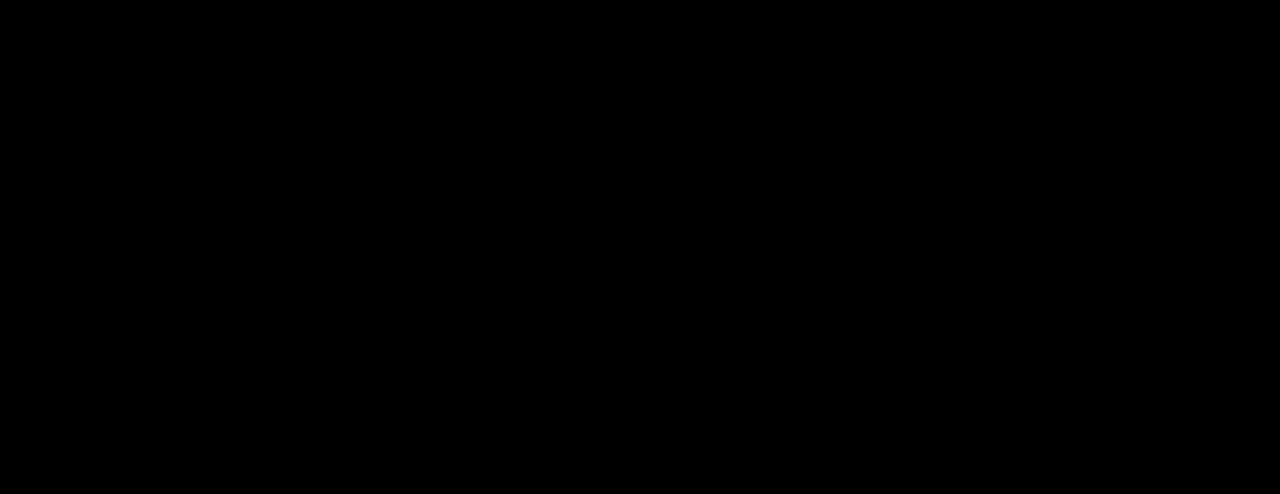
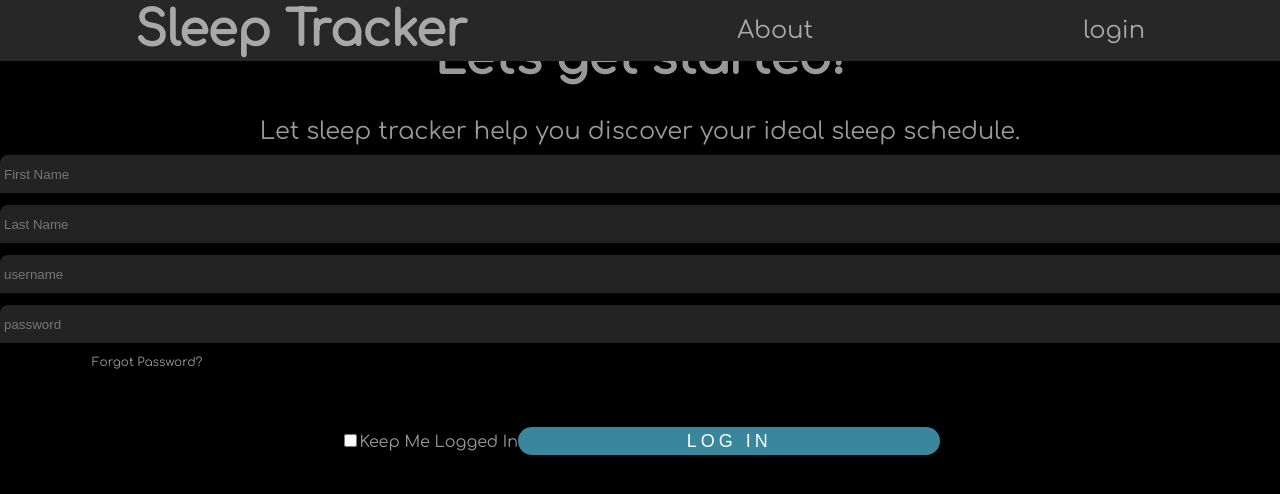
Before and after one commit to SleepTracker5/fe, a React (Create React App) app in the folder sleep-tracker/: page /signup in a window 1280 px wide. Shown: the top 494 px of the page. Built offline with nearby package versions, Linux system fonts and the light colour scheme.

Commit message:
submit form and page made

```diff
--- a/sleep-tracker/src/App.js
+++ b/sleep-tracker/src/App.js
@@ -7,6 +7,7 @@
 import Dashboard from "./view/dashboard/Dashboard";
 import NavBar from "./components/navbar/NavBar";
 import Bedtime from "./view/dashboard/sleeptimer/Bedtime";
+import SignUpPage from "./view/SignUpPage";
 
 function App() {
   const history = useHistory();
@@ -21,6 +22,9 @@
         <Route path="/login">
           <LoginPage history={history} />
         </Route>
+          <Route path={"/signup"}>
+              <SignUpPage history={history}/>
+          </Route>
         {/*Route to Dashboard needs to be a PrivateRoute.*/}
         <Route exact path="/dashboard" component={Dashboard} />
         <Route exact path="/bedtime" component={Bedtime} />
--- a/sleep-tracker/src/components/forms/LogIn/LoginForm.js
+++ b/sleep-tracker/src/components/forms/LogIn/LoginForm.js
@@ -4,6 +4,7 @@
 import * as yup from "yup";
 import {gsap} from "gsap";
 import axios from "axios";
+import {Link} from "react-router-dom";
 
 //Define styled components
 //todo: form width not quite right
@@ -201,7 +202,9 @@
                 ) : null}
                 <FormLinkP>Forgot Password?</FormLinkP>
                 {/*todo: link this to something*/}
-                <FormLinkP>Don't have an account?</FormLinkP>
+                <Link to={"/signup"}>
+                    <FormLinkP>Don't have an account?</FormLinkP>
+                </Link>
                 {/*todo: link to misty's page*/}
                 <CheckboxLabel htmlFor="keepLoggedIn">
                     <input
--- a/sleep-tracker/src/components/forms/SignUp/SignUpForm.js
+++ b/sleep-tracker/src/components/forms/SignUp/SignUpForm.js
@@ -1,10 +1,285 @@
-import React, { useState } from 'react';
+import React, {useState} from 'react';
 import styled from 'styled-components';
+import gsap from "gsap";
 
-const SignUpForm = (signin) => {
-    /* state */
-    const [input, setInput] = useState({
-        id: Date.now(),
+const elementMargin = "6px";
+const width100 = "@media(max-width: 500px){width: 100%;}";
+const StyledLoginForm = styled.form`
+  display: flex;
+  flex-direction: column;
+  justify-content: left;
+  align-items: left;
+  margin: 4%;
+`;
+const StyledInput = styled.input`
+  background: linear-gradient(
+      0deg,
+      rgba(255, 255, 255, 0.07),
+      rgba(255, 255, 255, 0.07)
+    ),
+    #121212;
+  border-radius: 8px 8px 0px 0px;
+  border: none;
+  height: 30px;
+  padding: 4px;
+  width: 100%;
+  color: white;
+  margin: ${elementMargin} 0;
+  ${width100}
+`;
+const FormLinkP = styled.p`
+  color: rgba(255, 255, 255, 0.6);
+  text-decoration: none;
+  width: 23%;
+  margin: ${elementMargin} 0;
+  font-size: 12px;
+  ${width100}
+`;
+const SignUpButton = styled.button`
+  background: #39869d;
+  box-shadow: 0px 2px 2px rgba(0, 0, 0, 0.14), 0px 1px 5px rgba(0, 0, 0, 0.2),
+    0px 4px 4px rgba(0, 0, 0, 0.25);
+  border-radius: 18px;
+  border: none;
+  margin: ${elementMargin} 0;
+  margin-top: 4%;
+  padding: 4px;
+  font-size: 18px;
+  line-height: 20px;
+  width: 33%;
+  color: #ffffff;
+  ${width100}
+`;
+const StyledLabel = styled.label`
+  width: 80%;
+  margin: ${elementMargin} 0;
+  ${width100}
+`;
+const ErrP = styled.p`
+  color: red;
+  font-size: 12px;
+  width: 30%;
+`;
+//todo: need to figure out how to change width to whatever the width of the content is
+const CheckboxLabel = styled.label`
+  //this separated label is needed because checkbox formatting is different than input formatting
+  width: 34%;
+  margin: ${elementMargin} 0;
+  ${width100}
+`;
 
-    })
+const SignUpForm = ({history}) => {
+    //set state vars
+    const [formData, setFormData] = useState({
+        firstName: "",
+        lastName: "",
+        email: "",
+        password: "",
+        keepLoggedIn: false,
+    });
+    const [errState, setErrState] = useState({
+        firstName: "",
+        lastName: "",
+        email: "",
+        password: "",
+        keepLoggedIn: false,
+    });
+    const [canSignUp, setCanSignUp] = useState(false);//todo: validate form and set this to true
+
+    //declare handle/submit functions
+    const handleChange = (event) => {
+        event.persist();
+        //todo: validate(event);
+        const value =
+            event.target.type === "checkbox"
+                ? event.target.checked
+                : event.target.value;
+        setFormData({...formData, [event.target.name]: value});
+    };
+    const submitSignUp = (event) => {
+        event.preventDefault();
+        //todo: need to implement signup logic
+        clearForm();
+    };
+    const clearForm = () => {
+        setFormData({
+            firstName: "",
+            lastName: "",
+            email: "",
+            password: "",
+            keepLoggedIn: false,
+        });
+    };
+
+    //animation styling
+    const errBounce = (event) => {
+        console.log("working: ", event.target.name);
+        const animationDuration = 0.5;
+        const tl = gsap.timeline();
+        tl.to(event.target, {duration: animationDuration / 2, y: -10});
+        tl.to(event.target, {duration: animationDuration, y: 0, ease: "bounce"});
+    };
+
+    return (
+        <div className="signUpForm">
+            <form onSubmit={submitSignUp}>
+                <section className="nameContainer">
+                    <StyledLabel htmlFor="firstName">
+                        <StyledInput
+                            type="text"
+                            id="firstName"
+                            name="firstName"
+                            placeholder="First Name"
+                            value={formData.firstName}
+                            onChange={handleChange}
+                        />
+                    </StyledLabel>
+                    <StyledLabel htmlFor="lastName">
+                        <StyledInput
+                            type="text"
+                            id="lastName"
+                            name="lastName"
+                            placeholder="Last Name"
+                            value={formData.lastName}
+                            onChange={handleChange}
+                        />
+                    </StyledLabel>
+                </section>
+                <StyledLabel htmlFor="email">
+                    <StyledInput
+                        type="text"
+                        id="email"
+                        name="email"
+                        placeholder="username"
+                        value={formData.email}
+                        onChange={handleChange}
+                        onBlur={errBounce}
+                    />
+                </StyledLabel>
+                <StyledLabel htmlFor="password">
+                    <StyledInput
+                        type="password"
+                        id="password"
+                        name="password"
+                        placeholder="password"
+                        value={formData.password}
+                        onChange={handleChange}
+                        onBlur={errBounce}
+                    />
+                </StyledLabel>
+                <FormLinkP>Forgot Password?</FormLinkP>
+                <CheckboxLabel htmlFor="keepLoggedIn">
+                    <input
+                        type="checkbox"
+                        id="keepLoggedIn"
+                        name="keepLoggedIn"
+                        value={formData.keepLoggedIn}
+                        onChange={handleChange}
+                    />
+                    Keep Me Logged In
+                </CheckboxLabel>
+                <SignUpButton disabled={!canSignUp}>Log In</SignUpButton>
+            </form>
+        </div>
+    );
 }
+
+export default SignUpForm;
+
+
+
+
+/*Define styled components
+
+
+
+const LoginForm = ({history}) => {
+
+    //todo: check form validation and set button abled here
+    useEffect(() => {
+        formSchema.isValid(formData).then((valid) => {
+            setCanLogin(valid);
+        });
+    }, [formData]);
+
+    //validate user input
+    const validate = (event) => {
+        yup
+            .reach(formSchema, event.target.name)
+            .validate(event.target.value)
+            .then((valid) => {
+                setErrState({
+                    ...errState,
+                    [event.target.name]: "",
+                });
+            })
+            .catch((err) => {
+                setErrState({
+                    ...errState,
+                    [event.target.name]: err.errors[0],
+                });
+            });
+    };
+
+
+
+    return (
+        <div className="loginForm">
+            <StyledLoginForm onSubmit={submitLogin}>
+                <StyledLabel htmlFor="email">
+                    <StyledInput
+                        type="text"
+                        id="email"
+                        name="email"
+                        placeholder="username"
+                        value={formData.email}
+                        onChange={handleChange}
+                        onBlur={errBounce}
+                    />
+                </StyledLabel>
+                {errState.email.length > 0 ? (
+                    <ErrP style={{color: "red"}}>{errState.email}</ErrP>
+                ) : null}
+                <StyledLabel htmlFor="password">
+                    <StyledInput
+                        type="password"
+                        id="password"
+                        name="password"
+                        placeholder="password"
+                        value={formData.password}
+                        onChange={handleChange}
+                        onBlur={errBounce}
+                    />
+                </StyledLabel>
+                {errState.password.length > 0 ? (
+                    <ErrP style={{color: "red"}}>{errState.password}</ErrP>
+                ) : null}
+<FormLinkP>Forgot Password?</FormLinkP>
+<FormLinkP>Don't have an account?</FormLinkP>
+{todo: link to misty's page}
+<CheckboxLabel htmlFor="keepLoggedIn">
+    <input
+        type="checkbox"
+        id="keepLoggedIn"
+        name="keepLoggedIn"
+        value={formData.keepLoggedIn}
+        onChange={handleChange}
+    />
+    Keep Me Logged In
+</CheckboxLabel>
+<LoginButton disabled={!canLogin}>Log In</LoginButton>
+</StyledLoginForm>
+</div>
+);
+};
+
+export default LoginForm;
+
+//Define form schema
+const formSchema = yup.object().shape({
+    email: yup.string().required("Email address is a required field"),
+    password: yup.string().min(4).required("Password is a required field"),
+    keepLoggedIn: yup.boolean().oneOf([true, false]),
+});
+
+ */
--- a/sleep-tracker/src/view/SignUpPage.js
+++ b/sleep-tracker/src/view/SignUpPage.js
@@ -1,15 +1,35 @@
 import React from 'react';
 import SignUpForm from '../components/forms/SignUp/SignUpForm';
+import NavBar from "../components/navbar/NavBar";
 
-function SignUp(props) {
+function SignUpPage({history}) {
     return (
         <div className='SignUpPage'>
-            <div className='container'>
-                <SignUpForm {...props} />
+            <NavBar/>
+            <div className="leftContent">
+                <h1>Let's get started!</h1>
+                <p className="letSleepTracker">Let sleep tracker help you discover your ideal sleep schedule.</p>
             </div>
+            <SignUpForm history={history}/>
         </div>
     );
 
 }
 
-export default SignUp;
+export default SignUpPage;
+
+/*
+const LoginPage = ({history}) => {
+
+    return (
+        <Container className="loginPage">
+            <NavBar/>
+            <div className="leftContent">
+                <h1>Welcome Back!</h1>
+                <p className="oneStepCloser">You’re one step closer to finding your ideal sleep schedule.</p>
+            </div>
+            <LoginForm history={history}/>
+        </Container>
+    );
+}
+ */
```
